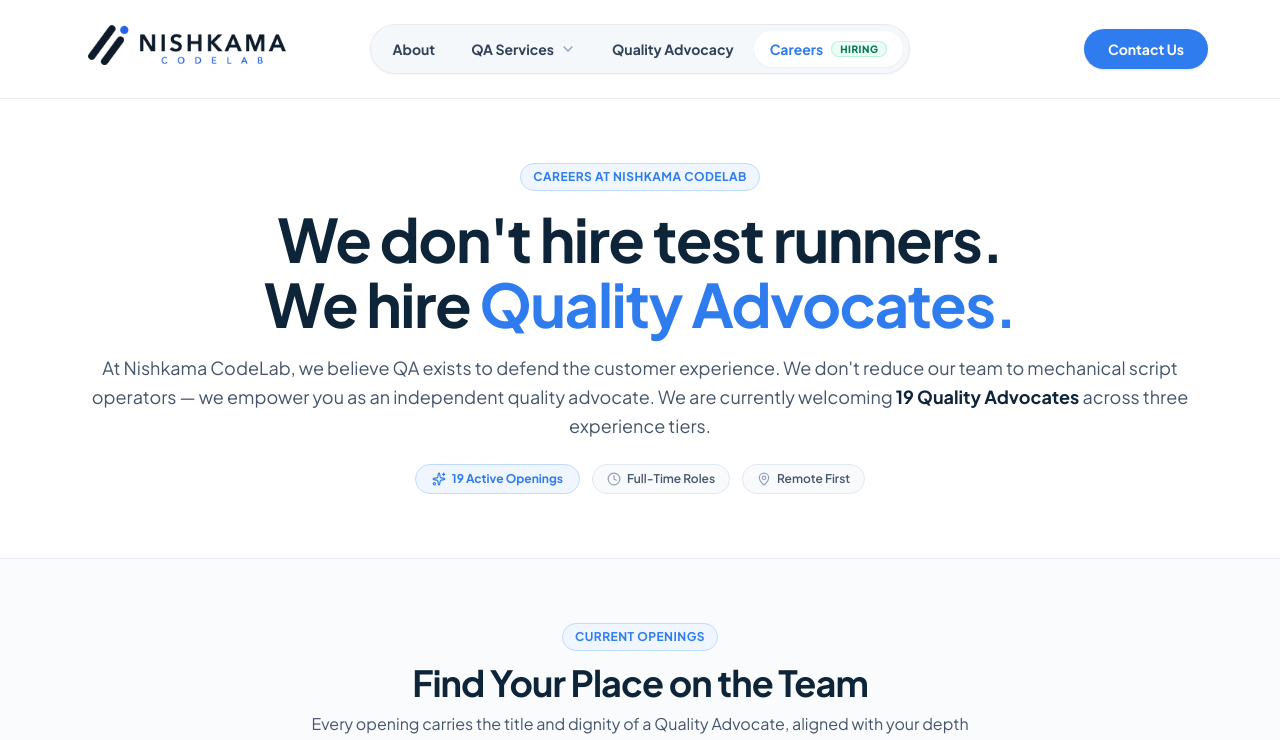
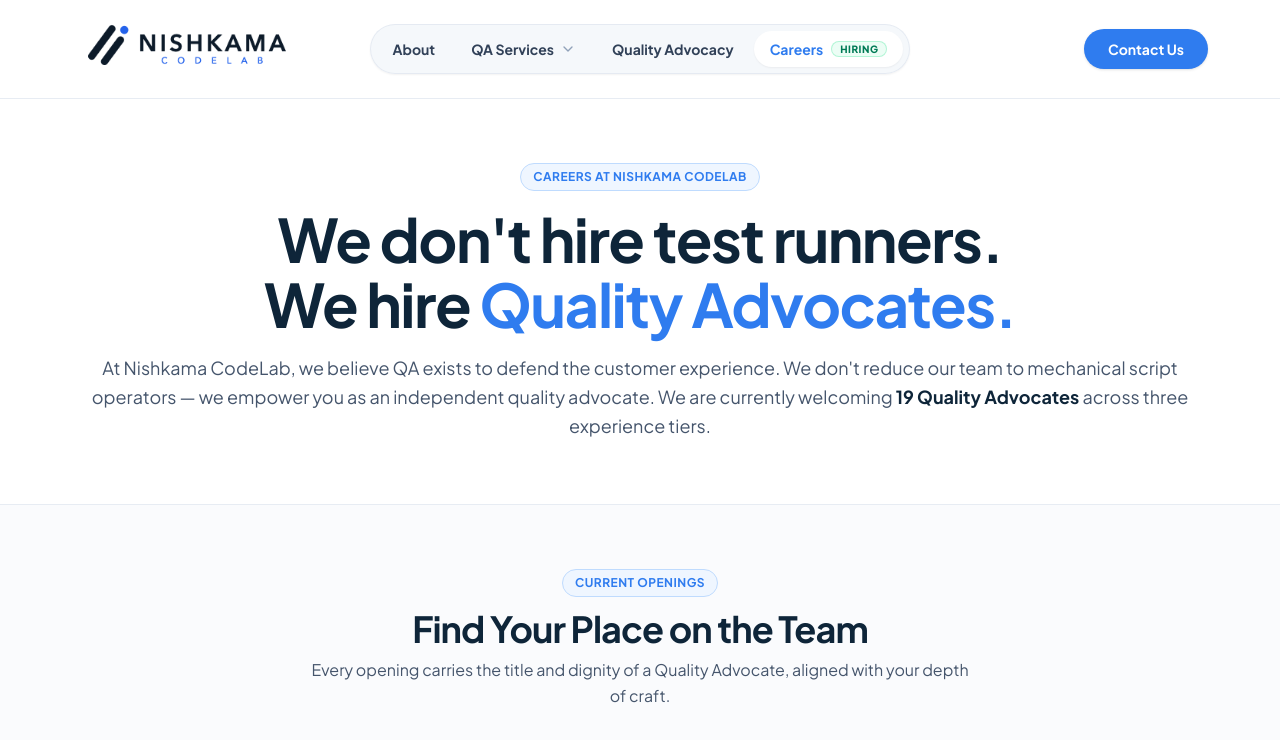
Before and after one commit to Yushu4u/nishkama-cl, a Next.js app: page /careers in a window 1280 px wide. Shown: the top 740 px of the page. Built offline with nearby package versions, Linux system fonts and the light colour scheme.

Commit message:
fix(careers): remove hero summary pill bar badges

```diff
--- a/src/app/careers/page.tsx
+++ b/src/app/careers/page.tsx
@@ -4,10 +4,6 @@ import {
   ShieldCheck,
   CheckCircle2,
   ArrowRight,
-  Mail,
-  MapPin,
-  Clock,
-  Sparkles,
   Users,
   Award,
 } from "lucide-react";
@@ -123,22 +119,6 @@ export default function CareersPage() {
             </strong>{" "}
             across three experience tiers.
           </p>
-
-          {/* Quick Summary Pill Bar */}
-          <div className="mt-6 flex flex-wrap justify-center items-center gap-3 text-xs font-semibold text-slate-600">
-            <span className="inline-flex items-center gap-1.5 rounded-full border border-blue-200 bg-[#EFF6FF] px-4 py-1.5 text-[#2F7CEF] font-bold">
-              <Sparkles className="h-3.5 w-3.5" />
-              {totalOpenings} Active Openings
-            </span>
-            <span className="inline-flex items-center gap-1.5 rounded-full border border-slate-200 bg-slate-50 px-3.5 py-1.5">
-              <Clock className="h-3.5 w-3.5 text-slate-400" />
-              Full-Time Roles
-            </span>
-            <span className="inline-flex items-center gap-1.5 rounded-full border border-slate-200 bg-slate-50 px-3.5 py-1.5">
-              <MapPin className="h-3.5 w-3.5 text-slate-400" />
-              Remote First
-            </span>
-          </div>
         </div>
       </section>
 
```
